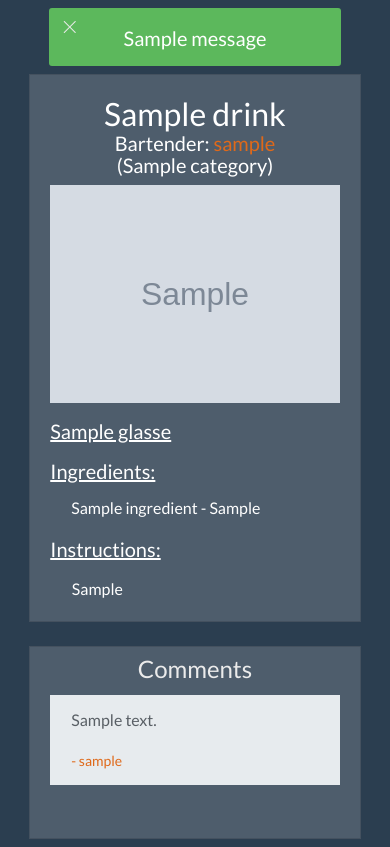
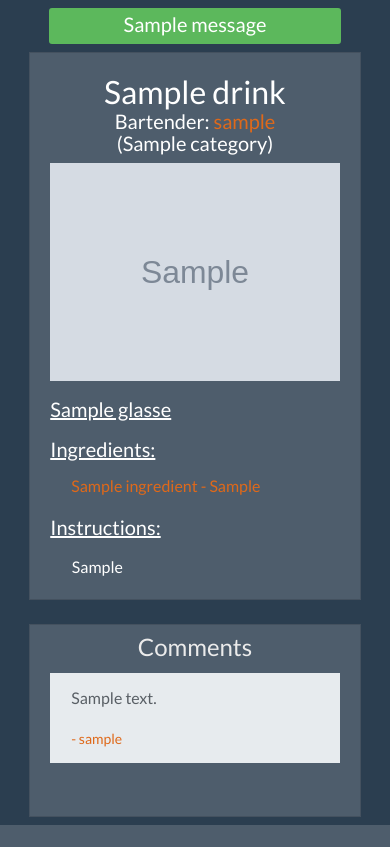
Before and after one commit to Brinzkii/Capstone-Project, a Flask app: page /1 in a window 390 px wide. Shown: the part 68-915 px from the top of the page. After the commit the page ends 893 px from the top, so only its background shows below. Run offline with Flask 3, Linux system fonts and the light colour scheme; tables that the repository leaves empty hold one stand-in row (values such as "Sample post"); grey boxes marked "Sample" are stand-in pictures; one stand-in notice (Sample message) is shown; some libraries are stand-ins or nearby versions.

Commit message:
style for mobile

```diff
--- a/app.py
+++ b/app.py
@@ -423,7 +423,7 @@ def add_ingredients(drink_id):
             d_p = DrinkPost.query.filter(DrinkPost.drink_id == d.id, DrinkPost.user_id == g.user.id).first()
             if d_p:
                 for field in form:
-                    if field.data == None:
+                    if field.data == 'None':
                         flash(
                             f"{d.name} has now been added, thanks for your contribution {g.user.username}!",
                             "success",
@@ -473,30 +473,37 @@ def edit_drink(drink_id):
 
     if form.validate_on_submit():
         if g.user:
-            if DrinkPost.query.filter(
-                DrinkPost.drink_id == drink_id, DrinkPost.user_id == g.user.id
-            ).first():
-                drink.name = form.name.data or drink.name
-                drink.category_id = form.category_id.data or drink.category_id
-                drink.glass_id = form.glass_id.data or drink.glass_id
-                drink.instructions = form.instructions.data or drink.instructions
-                drink.main_img = form.main_img.data or drink.main_img
-                drink.thumbnail = form.thumbnail.data or drink.main_img
-                drink.video = form.video.data or drink.video
+            if form.category_id.data != 'None' and form.glass_id.data != 'None':
+                if DrinkPost.query.filter(
+                    DrinkPost.drink_id == drink_id, DrinkPost.user_id == g.user.id
+                ).first():
+                    drink.name = form.name.data or drink.name
+                    drink.category_id = form.category_id.data or drink.category_id
+                    drink.glass_id = form.glass_id.data or drink.glass_id
+                    drink.instructions = form.instructions.data or drink.instructions
+                    drink.main_img = form.main_img.data or drink.main_img
+                    drink.thumbnail = form.thumbnail.data or drink.main_img
+                    drink.video = form.video.data or drink.video
 
-                db.session.add(drink)
-                db.session.commit()
+                    db.session.add(drink)
+                    db.session.commit()
 
-                flash("Your changes have been saved!", "success")
-                return redirect(f"/{drink.id}")
+                    flash("Your changes have been saved!", "success")
+                    return redirect(f"/{drink.id}")
+                else:
+                    flash("Sorry, only the author of this drink post can make edits!", "danger")
+                    return redirect(f"/")
             else:
-                flash("Sorry, only the author of this drink post can make edits!", "danger")
-                return redirect(f"/")
+                flash(
+                    "A category and glass must be selected before adding a drink!",
+                    "warning",
+                )
+                return render_template("edit-drink.html", form=form, drink=drink)
         else:
             flash('You must be logged in to access this feature!', 'warning')
             return redirect('/')
     else:
-        return render_template("/edit-drink.html", form=form, drink=drink)
+        return render_template("edit-drink.html", form=form, drink=drink)
 
 
 @app.route("/delete/<int:drink_id>")
--- a/static/script.js
+++ b/static/script.js
@@ -74,20 +74,25 @@ $('#ingredients_form').on('click', '.bi-dash-circle', function(evt) {
 
 // Move search bar and logout, login and signup buttons to center
 // when nav not collapsed
-
+let clickable = true;
 $('body').on('click', '.navbar-toggler-icon', function(evt) {
-	// evt.preventDefault();
+	let btn = $(evt.target);
+	btn.attr('disabled', true)
 	let classes = $('button.navbar-toggler').attr('class');
 
+	while (clickable == true) {
+		clickable = false;
 
 		if (classes.search('collapsed'))  {
 			$('div.search').toggleClass('justify-content-end');
 			$('div.search').toggleClass('justify-content-center');
 		} else {
 			setTimeout(() => {
-			console.log
 				$('div.search').toggleClass('justify-content-end');
 				$('div.search').toggleClass('justify-content-center');
 			}, 2000);
 		}
+	}
+
+
 });
--- a/static/style.css
+++ b/static/style.css
@@ -64,6 +64,53 @@ div.alert {
     border-radius: .08cm;
 }
 
-ul.nav {
+/* ul.nav {
     list-style-type: none;
+} */
+
+.pagination {
+    white-space: nowrap;
 }
+#paginator {
+    overflow-x: scroll;
+    overflow-y: hidden;
+}
+
+#paginator > li {
+    display: inline-block;
+}
+
+
+
+/* Responsive Queries for mobile */
+
+/* Extra small - default bootstrap breakpoint */
+
+@media only screen and (max-width: 575px) {
+    h5.add-msg {
+        line-height: 25px;
+    }
+
+    a.btn-primary {
+        margin-top: 5px;
+    }
+
+    a.logout {
+        margin-top: 23px;
+        margin-bottom: 5px;
+    }
+
+    form#search_form {
+        margin-top: 15px;
+    }
+}
+
+/* Applies to small breakpoint */
+
+@media only screen and (max-width: 767px) {
+
+}
+
+@media only screen and (max-width: px) {
+
+}
--- a/templates/add-ingredients.html
+++ b/templates/add-ingredients.html
@@ -2,8 +2,8 @@
 
 <div class="row justify-content-md-center text-center mt-4">
 	<div class="col-md-7 col-lg-5">
-		<h2 class="mb-2">Add {{drink.name}} Ingredients and Measurements</h2>
-		<form method="POST" id="ingredients_form">
+		<h2 class="mb-2 pl-1 pr-1">Add {{drink.name}} Ingredients and Measurements</h2>
+		<form method="POST" id="ingredients_form" class="pl-2 pr-2">
 			{{ form.hidden_tag() }}
 
 			{% for field in form if field.widget.input_type != 'hidden' %}
--- a/templates/base.html
+++ b/templates/base.html
@@ -66,18 +66,18 @@
 							</li>
 						</ul>
 					</div>
-					<div class="container-fluid search justify-content-end flex-nowrap pr-0 pl-0">
+					<div class="container-fluid search justify-content-end pr-0 pl-0">
 						{% if g.user %}
-						<form method="POST" id="search_form" action="/search" class="form-inline flex-shrink-1">
+						<form method="POST" id="search_form" action="/search" class="form-inline col-12">
 							{{ search_form.hidden_tag() }} {% for field in search_form if field.widget.input_type !=
 							'hidden' %} {% for error in field.errors %}
 							<span class="text-danger">{{ error }}</span>
-							{% endfor %} {{ field(placeholder=field.label.text, class="form-control") }} {% endfor %}
+							{% endfor %} {{ field(placeholder=field.label.text, class="form-control col-8") }} {% endfor %}
 
-							<button class="btn btn-secondary ml-1">Search</button>
+							<button class="btn btn-secondary ml-1 col-3">Search</button>
 						</form>
 
-							<a href="/logout" class="btn btn-warning text-center ml-3 mr-0 justify-content-end">Logout</a>
+							<a href="/logout" class="btn btn-warning text-center justify-content-end logout">Logout</a>
 
 						{% else %}
 
@@ -92,13 +92,8 @@
 		</nav>
 
 		{% for category, message in get_flashed_messages(with_categories=True) %}
-		<div class="alert alert-dismissable alert-{{ category }} mx-auto text-center mb-0 mt-2 pb-1 pt-0 pl-0 pr-0">
-			<div class="row container justify-content-start pl-0 pt-0 mb-1 mx-auto">
-				<button type="button" class="btn btn-close" data-bs-theme="dark" data-bs-dismiss="alert">
-					<i class="bi bi-x-lg" style="position: absolute;"></i>
-			</div>
-			<h5 class="alert-heading mt-0 pb-1 pl-2 pr-2">{{message}}</h3>
-			<!-- <p class="mb-0">{{message}}</p> -->
+		<div class="alert alert-dismissable alert-{{ category }} mx-auto text-center mb-0 mt-2 pb-0 pt-0 pl-0 pr-0">
+			<h5 class="alert-heading mt-0 pb-2 pt-1 pl-2 pr-2">{{message}}</h3>
 		</div>
 		{% endfor %} {% block content %} {% endblock %}
 
--- a/templates/drink-details.html
+++ b/templates/drink-details.html
@@ -23,17 +23,17 @@
 		{% endif %}
 		{% if g.user and check_favorites(drink, g.favorites) %}
 			<div class="row container justify-content-center mx-auto mb-1 p-0">
-				<a href="/{{drink.id}}/favorite/delete" class="btn btn-danger align-self-center pb-0 pt-0 mt-2 mb-2 col-2 dislike"><i class="bi bi-heart"></i></a>
+				<a href="/{{drink.id}}/favorite/delete" class="btn btn-danger align-self-center pb-0 pt-0 mt-2 mb-2 col-3 dislike"><i class="bi bi-heart"></i></a>
 			</div>
 			{% elif g.user %}
 			<div class="row container justify-content-center mx-auto mb-1 p-0">
-				<a href="/{{drink.id}}/favorite/add" class="btn btn-outline-light align-self-center pb-0 pt-0 mt-2 mb-2 mr-2 col-2 like"><i class="bi bi-heart"></i></a>
+				<a href="/{{drink.id}}/favorite/add" class="btn btn-outline-light align-self-center pb-0 pt-0 mt-2 mb-2 mr-2 col-3 like"><i class="bi bi-heart"></i></a>
 			</div>
 		{% endif %}
 		{% if g.user %}
 		<div class="row container-fluid justify-content-center m-0 p-0 text-center">
-			<h6 class="card-subtitle mb-1 col-3">Likes: {{len(drink.favorites)}}</h6>
-			<h6 class="card-subtitle mb-1 col-3">Comments: {{len(drink.comments)}}</h6>
+			<h6 class="card-subtitle mb-1 col-5">Likes: {{len(drink.favorites)}}</h6>
+			<h6 class="card-subtitle mb-1 col-5">Comments: {{len(drink.comments)}}</h6>
 		</div>
 		{% endif %}
 		<img src="{{drink.main_img}}" class="card-img" alt="..." />
@@ -46,7 +46,7 @@
 			{% if i.description %}
 
 			<li class="list-group-item mb-0">
-				<a class="ing-item text-white" data-bs-toggle="modal" data-bs-target="#ingModal{{ing_loop.index}}">
+				<a class="ing-item text-primary" data-bs-toggle="modal" data-bs-target="#ingModal{{ing_loop.index}}">
 					{{i.name}} - {{ingredient.measurement}}
 				</a>
 			</li>
@@ -88,7 +88,7 @@
 	<div class="card-body pt-2">
 		<h4 class="card-title text-center">Comments</h4>
 		{% if g.user %}
-		<h6 class="text-center mb-3"><a href="/{{drink.id}}/comment/add" class="btn btn-sm btn-success">Add</a></h6>
+		<h6 class="text-center mb-3"><a href="/{{drink.id}}/comment/add" class="btn btn-success">Add</a></h6>
 		{% endif %} {% if drink.comments %}
 		<ul class="list-group">
 			{% for comment in drink.comments %} {% set u = User.query.get_or_404(comment.user_id) %}
@@ -100,10 +100,13 @@
 				{% endif %}
 				<p class="card-text mr-5">{{comment.comment}}</p>
 				<small><a href="/profile/{{u.id}}">- {{u.username}}</a></small>
+				<small></small>
 			</li>
 			<hr />
-			{% endfor %} {% else %}
+			{% endfor %} {% elif g.user %}
 			<p class="card-text text-center">No comments have been added yet, you should be the first!</p>
+			{% else %}
+			<p class="card-text text-center">No comments have been added yet, <a href="/signup">sign up</a> or <a href="/login">login</a> to be the first!</p>
 			{% endif %}
 		</ul>
 	</div>
--- a/templates/home.html
+++ b/templates/home.html
@@ -7,8 +7,8 @@
 			<h3 class="card-title mb-1">{{drink.name}}</h3>
 			<h6 class="card-subtitle mb-3">Category: {{drink.category.name}}</h6>
 			<div class="row container-fluid justify-content-center text-center">
-				<h6 class="card-subtitle mb-1 col-3">Likes: {{len(drink.favorites)}}</h6>
-				<h6 class="card-subtitle mb-1 col-3">Comments: {{len(drink.comments)}}</h6>
+				<h6 class="card-subtitle mb-1 col-6">Likes: {{len(drink.favorites)}}</h6>
+				<h6 class="card-subtitle mb-1 col-6">Comments: {{len(drink.comments)}}</h6>
 			</div>
 			<a href="/{{drink.id}}"><img src="{{drink.main_img}}" class="card-img-bottom" alt="#" /></a>
 		</div>
--- a/templates/profile.html
+++ b/templates/profile.html
@@ -7,7 +7,7 @@
 </div>
 
 <div class="container-fluid row mx-auto justify-content-around align-content-start">
-	<div class="mt-5 col-4 text-center">
+	<div class="mt-5 col-12 text-center">
 		<h4>Favorite Drinks</h4>
 		<ul id="fav-list" class="list-group">
 			{% for drink in favorites %}
@@ -28,7 +28,7 @@
 		</ul>
 	</div>
 
-	<div class="mt-5 col-4 text-center">
+	<div class="mt-5 col-12 text-center">
 		<h4>Drink Posts
 			{% if g.user.username == user.username %}
 			<a href="/drinks/add" class="ml-2"><i class="bi bi-plus-lg"></i></a>
```
Also changed, not shown: templates/drinks.html (+5 -3 lines), templates/login.html (+8 -5 lines), templates/signup.html (+8 -5 lines). Lines whose indentation alone changed are shown as unchanged.
